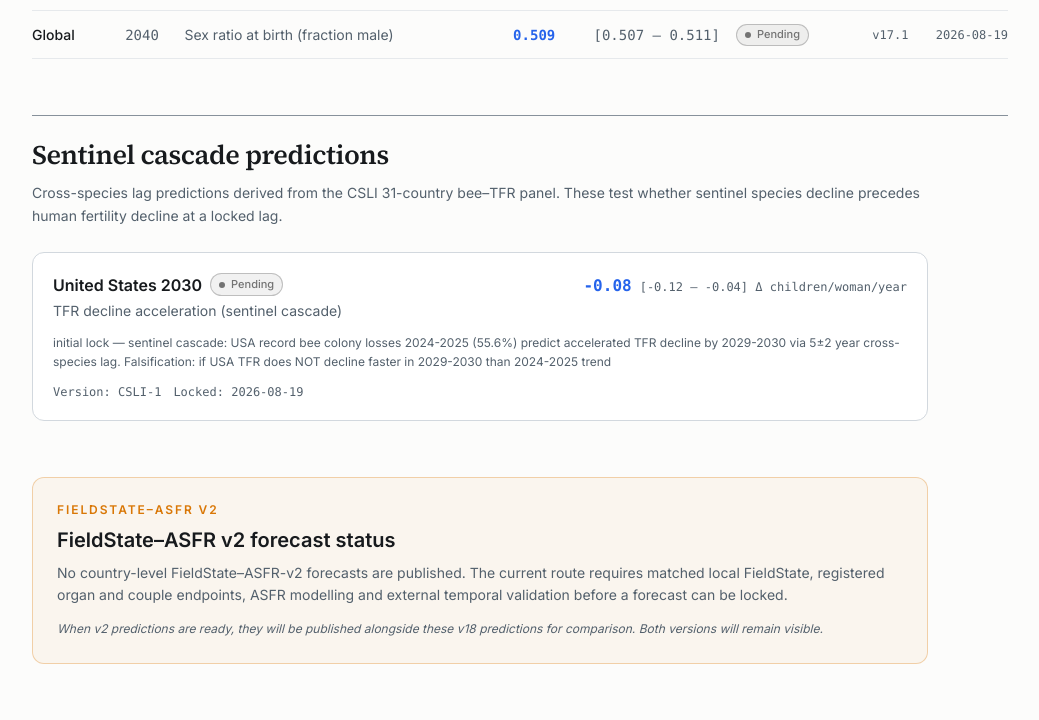
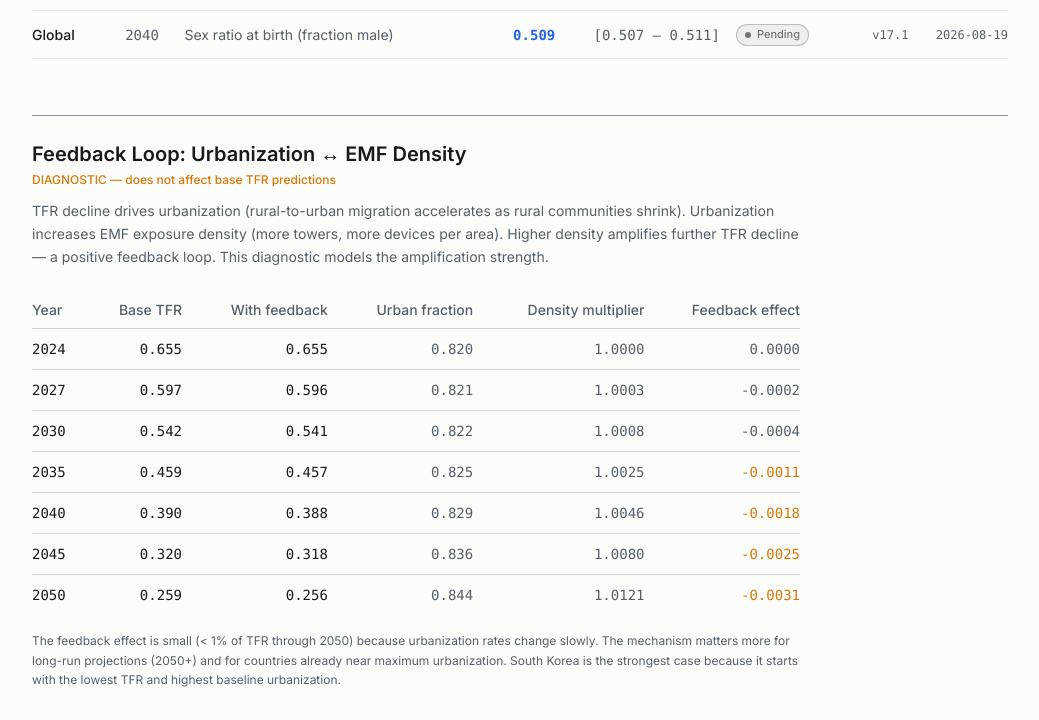
Before and after one commit to joetuotto/extinctionfield, a Next.js app in the folder website/: page /en/predictions in a window 1280 px wide. Shown: the part 2231-2951 px from the top of the page, without its empty margins (120-1159 px from the left). Built offline with nearby package versions, Linux system fonts and the light colour scheme.

Commit message:
Import FeedbackLoop into Predictions page
Urbanization–EMF feedback loop diagnostic and sex-ratio shift
section now visible on the predictions page after biomarker
predictions.

Co-Authored-By: Claude Opus 4.6 <noreply@anthropic.com>

```diff
--- a/website/app/[locale]/predictions/page.tsx
+++ b/website/app/[locale]/predictions/page.tsx
@@ -4,6 +4,7 @@ import { PageHeader } from "@/components/PageHeader";
 import { LOCKED_PREDICTIONS, metricLabel, countryLabel } from "@/lib/predictions";
 import { PredictionStatusBadge } from "@/components/PredictionStatusBadge";
 import { PredictionTrack } from "@/components/PredictionTrack";
+import { FeedbackLoop } from "@/components/FeedbackLoop";
 
 const COPY = {
   en: {
@@ -176,6 +177,10 @@ export default async function PredictionsPage({ params }: { params: Promise<{ lo
         </section>
       )}
 
+      <section className="mb-14 border-t editorial-rule pt-6">
+        <FeedbackLoop locale={activeLocale} />
+      </section>
+
       {/* Sentinel cascade predictions */}
       {SENTINEL_IDS.length > 0 && (
         <section className="mb-14 border-t editorial-rule pt-6">
```
